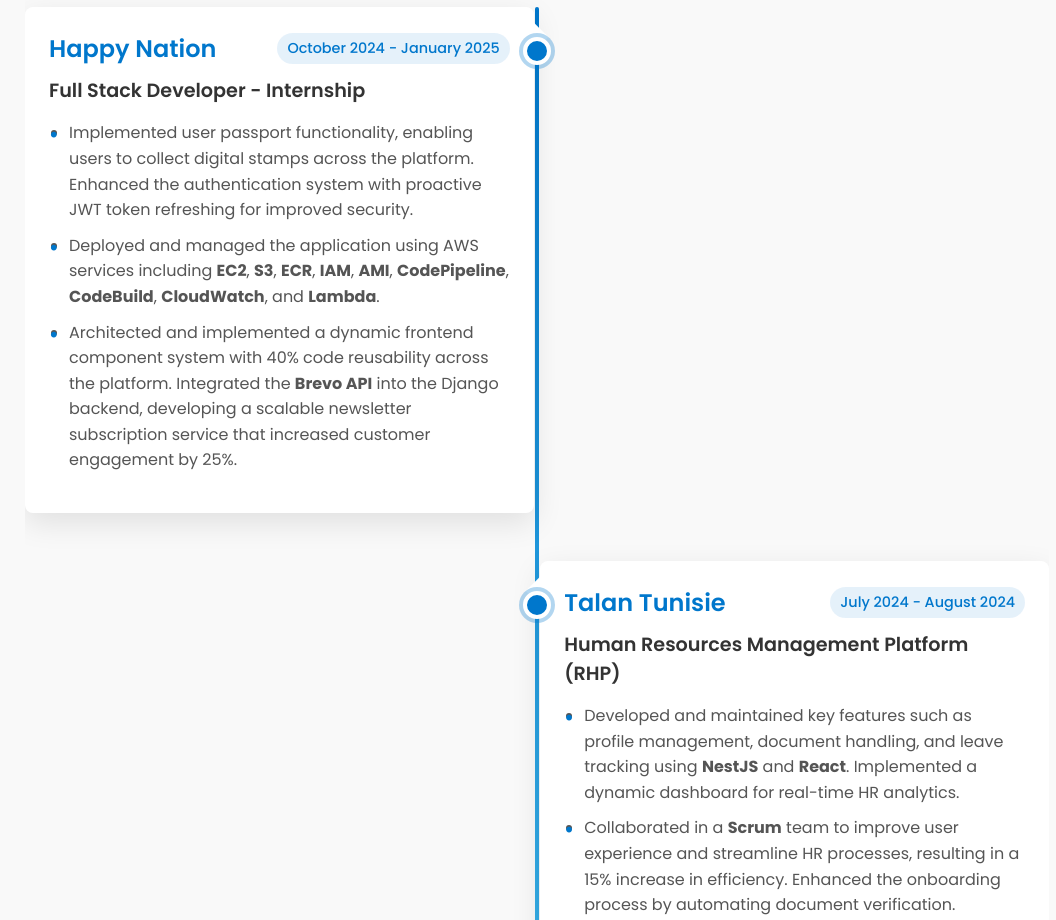
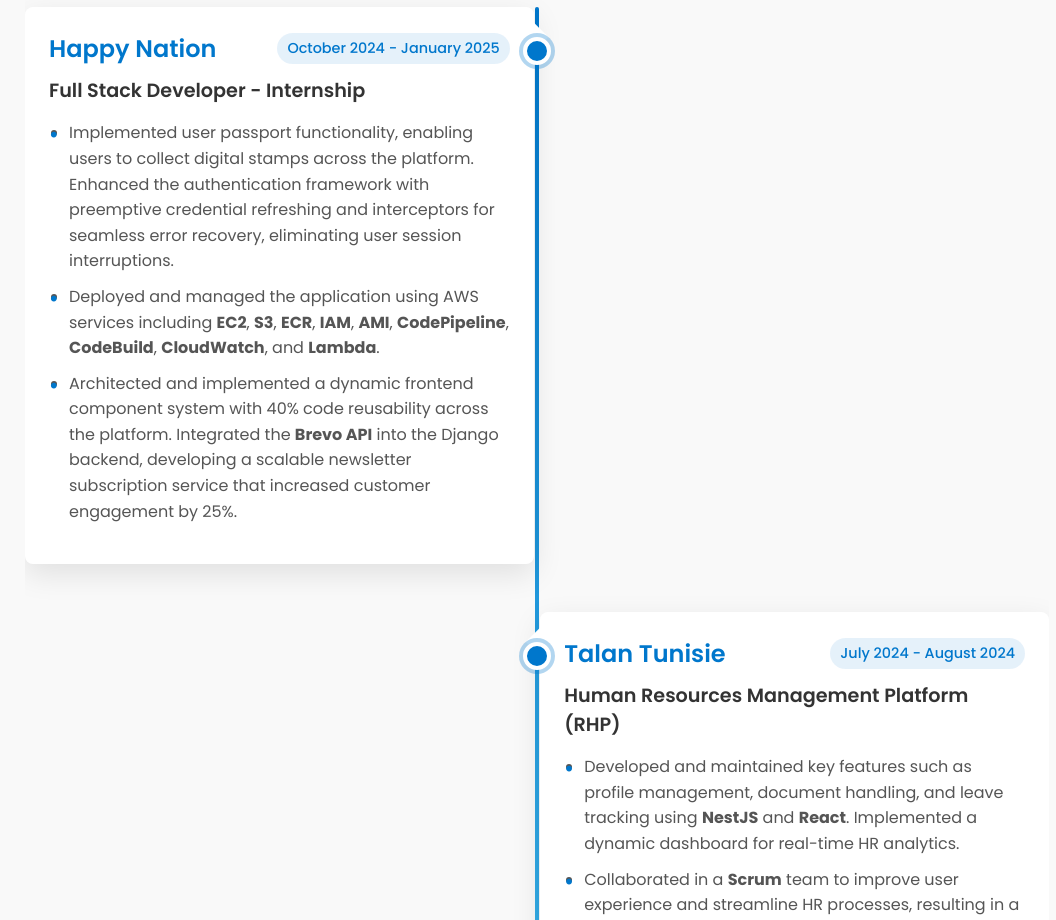
Before and after one commit to Oussemamri/Portfolio, a React (Create React App) app: page / in a window 1280 px wide. Shown: the part 1640-2560 px from the top of the page, without its empty margins (103-1159 px from the left). Built offline with nearby package versions, Linux system fonts and the light colour scheme; no server answers.

Commit message:
changing on the about

```diff
--- a/src/components/Experience.js
+++ b/src/components/Experience.js
@@ -17,7 +17,8 @@ const Experience = () => {
                             </div>
                             <h4 className="experience-title">Full Stack Developer - Internship</h4>
                             <ul className="experience-description">
-                                <li>Implemented user passport functionality, enabling users to collect digital stamps across the platform. Enhanced the authentication system with proactive JWT token refreshing for improved security.</li>
+                                <li>Implemented user passport functionality, enabling users to collect digital stamps across the platform.
+                                Enhanced the authentication framework with preemptive credential refreshing and interceptors for seamless error recovery, eliminating user session interruptions.</li>
                                 <li>Deployed and managed the application using AWS services including <strong>EC2</strong>, <strong>S3</strong>, <strong>ECR</strong>, <strong>IAM</strong>, <strong>AMI</strong>, <strong>CodePipeline</strong>, <strong>CodeBuild</strong>, <strong>CloudWatch</strong>, and <strong>Lambda</strong>.</li>
                                 <li>Architected and implemented a dynamic frontend component system with 40% code reusability across the platform. Integrated the <strong>Brevo API</strong> into the Django backend, developing a scalable newsletter subscription service that increased customer engagement by 25%.</li>
                             </ul>
```
